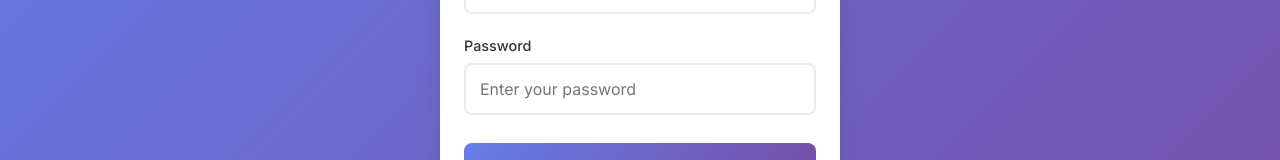
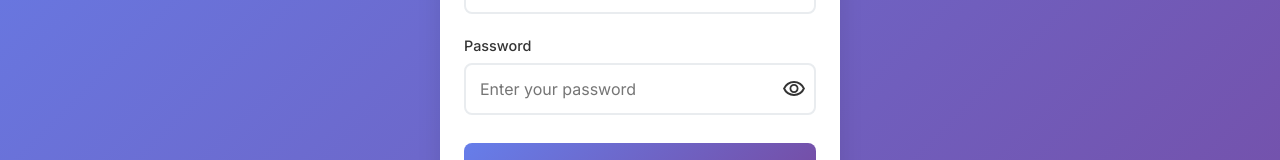
Before and after one commit to Jugendhackt/Ping-me-home, a SvelteKit app: page /login in a window 1280 px wide. Shown: the part 322-482 px from the top of the page. Built offline with nearby package versions, Linux system fonts and the light colour scheme; no server answers.

Commit message:
Add toggle password thingy

```diff
--- /dev/null
+++ b/src/lib/components/TogglePasswordIcon.svelte
@@ -0,0 +1,11 @@
+<script lang="ts">
+    export let showPassword: boolean;
+</script>
+
+<span class="toggle-password-icon" style="display: flex; align-items: center;">
+    {#if showPassword}
+        <svg xmlns="http://www.w3.org/2000/svg" height="24px" viewBox="0 -960 960 960" width="24px" fill="#333"><path d="m644-428-58-58q9-47-27-88t-93-32l-58-58q17-8 34.5-12t37.5-4q75 0 127.5 52.5T660-500q0 20-4 37.5T644-428Zm128 126-58-56q38-29 67.5-63.5T832-500q-50-101-143.5-160.5T480-720q-29 0-57 4t-55 12l-62-62q41-17 84-25.5t90-8.5q151 0 269 83.5T920-500q-23 59-60.5 109.5T772-302Zm20 246L624-222q-35 11-70.5 16.5T480-200q-151 0-269-83.5T40-500q21-53 53-98.5t73-81.5L56-792l56-56 736 736-56 56ZM222-624q-29 26-53 57t-41 67q50 101 143.5 160.5T480-280q20 0 39-2.5t39-5.5l-36-38q-11 3-21 4.5t-21 1.5q-75 0-127.5-52.5T300-500q0-11 1.5-21t4.5-21l-84-82Zm319 93Zm-151 75Z"/></svg>
+    {:else}
+        <svg xmlns="http://www.w3.org/2000/svg" height="24px" viewBox="0 -960 960 960" width="24px" fill="#333"><path d="M480-320q75 0 127.5-52.5T660-500q0-75-52.5-127.5T480-680q-75 0-127.5 52.5T300-500q0 75 52.5 127.5T480-320Zm0-72q-45 0-76.5-31.5T372-500q0-45 31.5-76.5T480-608q45 0 76.5 31.5T588-500q0 45-31.5 76.5T480-392Zm0 192q-146 0-266-81.5T40-500q54-137 174-218.5T480-800q146 0 266 81.5T920-500q-54 137-174 218.5T480-200Zm0-300Zm0 220q113 0 207.5-59.5T832-500q-50-101-144.5-160.5T480-720q-113 0-207.5 59.5T128-500q50 101 144.5 160.5T480-280Z"/></svg>
+    {/if}
+</span>
--- a/src/routes/login/+page.svelte
+++ b/src/routes/login/+page.svelte
@@ -3,9 +3,11 @@
 	import { auth } from '$lib/FirebaseConfig';
 	import { goto } from '$app/navigation';
 	import { onMount } from 'svelte';
+	import TogglePasswordIcon from '$lib/components/TogglePasswordIcon.svelte';
 
 	let email = '';
 	let password = '';
+	let showPassword = $state(false);
 	let isLoading = false;
 	let error = '';
 
@@ -110,14 +112,20 @@
 
 				<div class="form-group">
 					<label for="password">Password</label>
+					<div class="password-input-wrapper">
 						<input
 							id="password"
-						type="password"
+							type={showPassword ? 'text' : 'password'}
 							bind:value={password}
 							placeholder="Enter your password"
 							required
 							disabled={isLoading}
 						/>
+						<label class="toggle-password-label" for="togglePassword">
+							<TogglePasswordIcon {showPassword} />
+						</label>
+						<input type="checkbox" id="togglePassword" bind:checked={showPassword} style="display: none;" />
+					</div>
 				</div>
 
 				<button
@@ -308,4 +316,25 @@
 			font-size: 1.3rem;
 		}
 	}
+
+	.password-input-wrapper {
+		position: relative;
+		display: flex;
+		align-items: center;
+	}
+	.password-input-wrapper input[type="password"],
+	.password-input-wrapper input[type="text"] {
+		flex: 1;
+		padding-right: 40px;
+	}
+	.toggle-password-label {
+		position: absolute;
+		right: 10px;
+		top: 50%;
+		transform: translateY(-50%);
+		display: flex;
+		align-items: center;
+		cursor: pointer;
+		user-select: none;
+	}
 </style>
--- a/src/routes/register/+page.svelte
+++ b/src/routes/register/+page.svelte
@@ -1,9 +1,12 @@
 <script lang="ts">
 	import { goto } from '$app/navigation';
+	import TogglePasswordIcon from '$lib/components/TogglePasswordIcon.svelte';
 	import { onMount } from 'svelte';
 
 	let email = '';
 	let password = '';
+	let showPassword = $state(false);
+	let showConfirmPassword = $state(false);
 	let confirmPassword = '';
 	let displayName = '';
 	let isLoading = false;
@@ -138,26 +141,38 @@
 
 			<div class="form-group">
 				<label for="password">Password</label>
+				<div class="password-input-wrapper">
 					<input
 						id="password"
-					type="password"
+						type={showPassword ? 'text' : 'password'}
 						bind:value={password}
 						placeholder="Create a password"
 						required
 						disabled={isLoading}
 					/>
+					<label class="toggle-password-label" for="togglePassword">
+						<TogglePasswordIcon {showPassword} />
+					</label>
+					<input type="checkbox" id="togglePassword" bind:checked={showPassword} style="display: none;" />
+				</div>
 			</div>
 
 			<div class="form-group">
 				<label for="confirmPassword">Confirm Password</label>
+				<div class="password-input-wrapper">
 					<input
 						id="confirmPassword"
-					type="password"
+						type={showConfirmPassword ? 'text' : 'password'}
 						bind:value={confirmPassword}
 						placeholder="Confirm your password"
 						required
 						disabled={isLoading}
 					/>
+					<label class="toggle-password-label" for="toggleConfirmPassword">
+						<TogglePasswordIcon {showConfirmPassword} />
+					</label>
+					<input type="checkbox" id="toggleConfirmPassword" bind:checked={showConfirmPassword} style="display: none;" />
+				</div>
 			</div>
 
 			<button type="submit" class="register-btn" disabled={isLoading}>
@@ -338,4 +353,25 @@
 			font-size: 1.3rem;
 		}
 	}
+
+	.password-input-wrapper {
+		position: relative;
+		display: flex;
+		align-items: center;
+	}
+	.password-input-wrapper input[type="password"],
+	.password-input-wrapper input[type="text"] {
+		flex: 1;
+		padding-right: 40px;
+	}
+	.toggle-password-label {
+		position: absolute;
+		right: 10px;
+		top: 50%;
+		transform: translateY(-50%);
+		display: flex;
+		align-items: center;
+		cursor: pointer;
+		user-select: none;
+	}
 </style>
```
Lines whose indentation alone changed are shown as unchanged.
